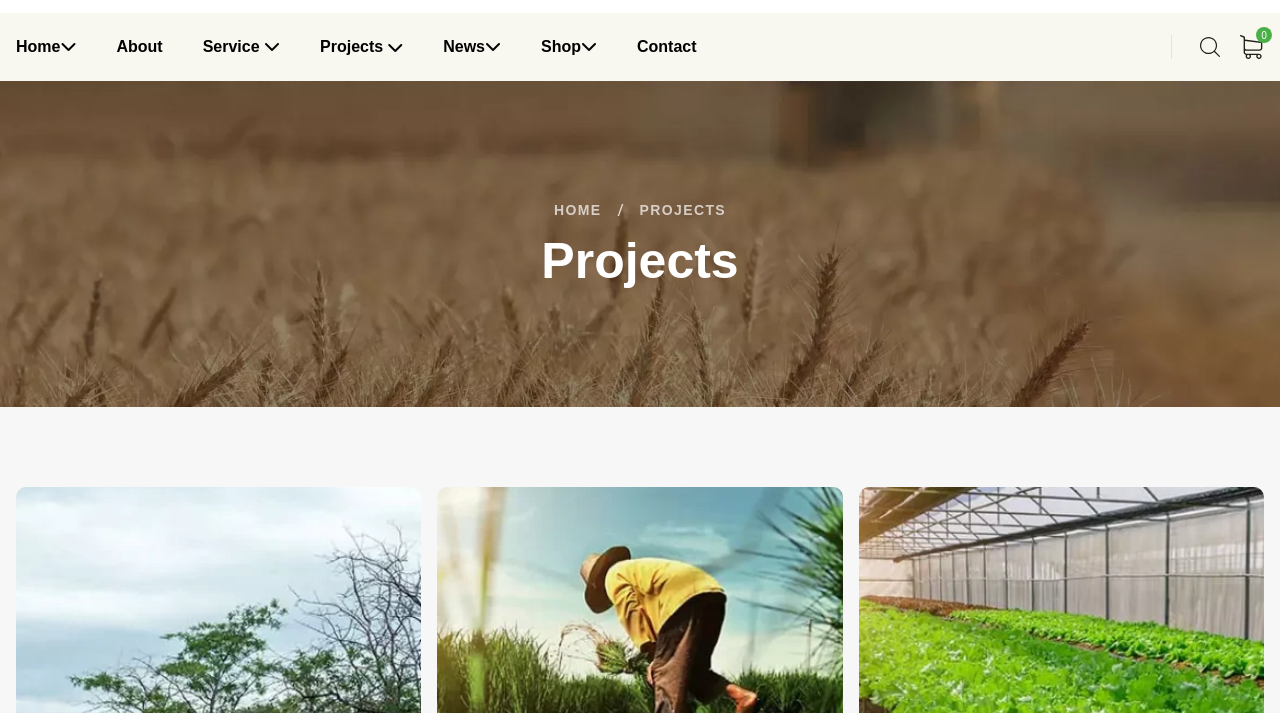
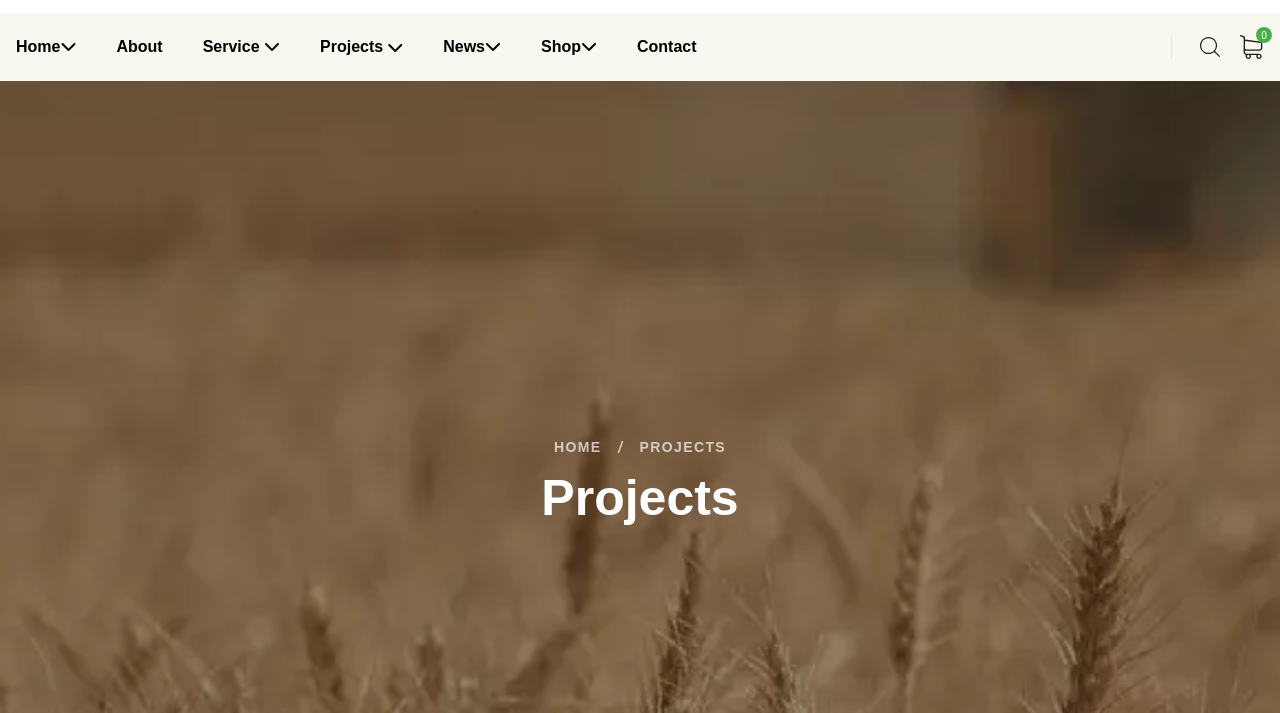
Before and after one commit to wijdanqamhawi/Agrios-project, a website: page projectsgrid.html in a window 1280 px wide. Shown: the part 87-800 px from the top of the page. Drawn offline with Linux system fonts and the light colour scheme.

Commit message:
change section hero in page projects grid

```diff
--- a/projectsgrid.html
+++ b/projectsgrid.html
@@ -77,7 +77,7 @@
   </div>
 </section>
 
-<section class="relative w-full h-[326.25px] bg-[url('../img/bgabout.png')] bg-cover bg-center overflow-hidden">
+<section class="relative w-full h-screen bg-[url('../img/bgabout.png')] bg-cover bg-center overflow-hidden">
   <div class="relative z-10 h-full flex flex-col items-center justify-center text-white">
     <div class="flex items-center justify-center gap-4 mb-2">
       <p class="about-titel">Home  </p>
```
